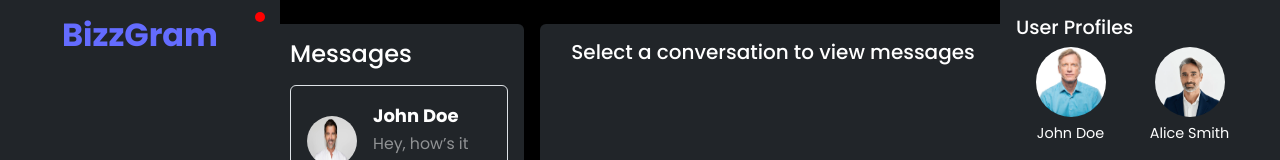
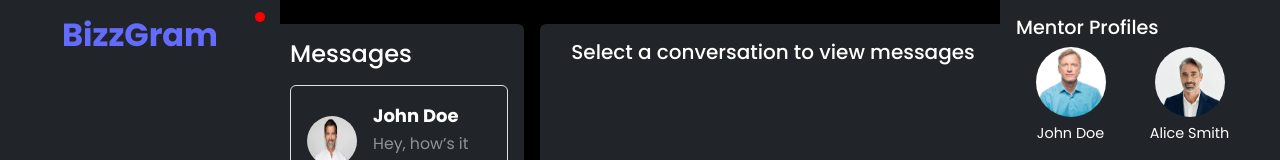
Before and after one commit to ompatel181005/Bizgram, a React (Vite) app in the folder Bizgram/: page /messages in a window 1280 px wide. Shown: the top 160 px of the page. Built offline with nearby package versions, Linux system fonts and the light colour scheme.

Commit message:
final changes

```diff
--- a/Bizgram/src/UserList.tsx
+++ b/Bizgram/src/UserList.tsx
@@ -46,7 +46,7 @@ const UserList: React.FC = () => {
         {/* User Profiles Section */}
         <div style={{ flex: 1 }}>
           <h6 className="mb-2 text-white" style={{ fontSize: "1.2rem" }}>
-            User Profiles
+            Mentor Profiles
           </h6>
           <ScrollableContainer
             style={{
```
